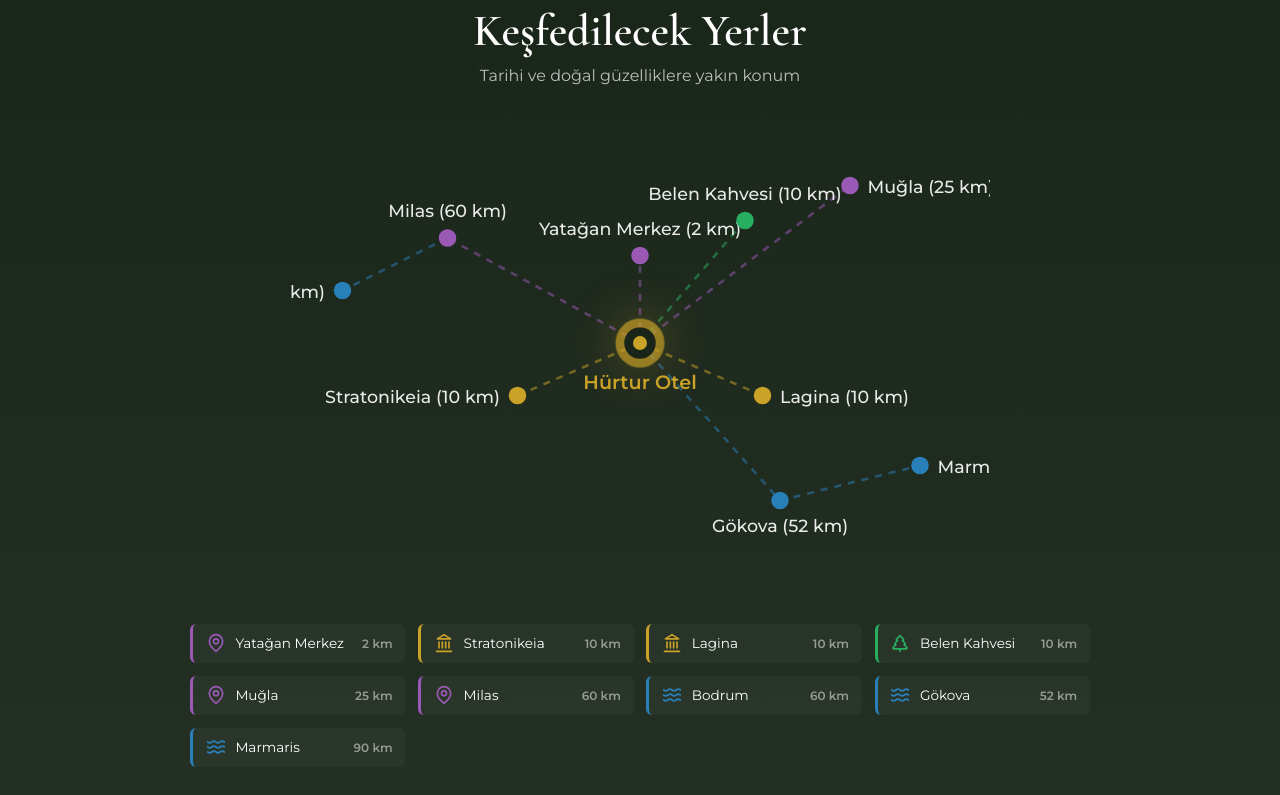
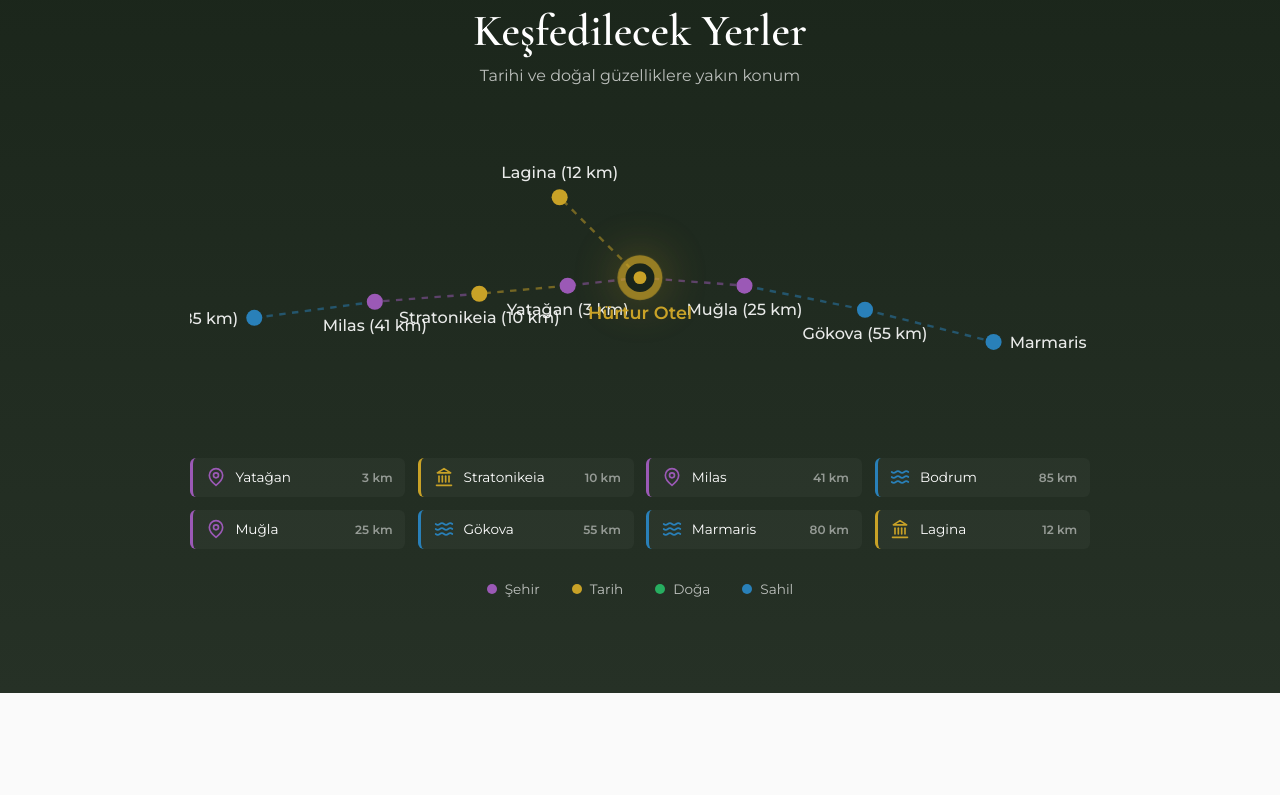
Before and after one commit to g360ai/hurtur-otel, a React (Create React App) app: page / in a window 1280 px wide. Shown: the part 3300-4095 px from the top of the page. Built offline with nearby package versions, Linux system fonts and the light colour scheme.

Commit message:
Update App.js

```diff
--- a/src/App.js
+++ b/src/App.js
@@ -41,15 +41,17 @@ const translations = {
       title: 'Keşfedilecek Yerler',
       subtitle: 'Tarihi ve doğal güzelliklere yakın konum',
       places: [
-        { name: 'Yatağan Merkez', distance: '2', type: 'city', x: 0, y: -50, labelPos: 'top', connectFrom: null },
-        { name: 'Stratonikeia', distance: '10', type: 'history', x: -70, y: 30, labelPos: 'left', connectFrom: null },
-        { name: 'Lagina', distance: '10', type: 'history', x: 70, y: 30, labelPos: 'right', connectFrom: null },
-        { name: 'Belen Kahvesi', distance: '10', type: 'nature', x: 60, y: -70, labelPos: 'top', connectFrom: null },
-        { name: 'Muğla', distance: '25', type: 'city', x: 120, y: -90, labelPos: 'right', connectFrom: null },
-        { name: 'Milas', distance: '60', type: 'city', x: -110, y: -60, labelPos: 'top', connectFrom: null },
-        { name: 'Bodrum', distance: '60', type: 'coast', x: -170, y: -30, labelPos: 'left', connectFrom: 5 },
-        { name: 'Gökova', distance: '52', type: 'coast', x: 80, y: 90, labelPos: 'bottom', connectFrom: null },
-        { name: 'Marmaris', distance: '90', type: 'coast', x: 160, y: 70, labelPos: 'right', connectFrom: 7 }
+        // BATI YOLU (Sol çizgi): Hürtur → Yatağan → Stratonikeia → Milas → Bodrum
+        { name: 'Yatağan', distance: '3', type: 'city', x: -45, y: 5, labelPos: 'bottom', connectFrom: null },
+        { name: 'Stratonikeia', distance: '10', type: 'history', x: -100, y: 10, labelPos: 'bottom', connectFrom: 0 },
+        { name: 'Milas', distance: '41', type: 'city', x: -165, y: 15, labelPos: 'bottom', connectFrom: 1 },
+        { name: 'Bodrum', distance: '85', type: 'coast', x: -240, y: 25, labelPos: 'left', connectFrom: 2 },
+        // DOĞU/GÜNEY YOLU (Sağ çizgi): Hürtur → Muğla → Gökova → Marmaris
+        { name: 'Muğla', distance: '25', type: 'city', x: 65, y: 5, labelPos: 'bottom', connectFrom: null },
+        { name: 'Gökova', distance: '55', type: 'coast', x: 140, y: 20, labelPos: 'bottom', connectFrom: 4 },
+        { name: 'Marmaris', distance: '80', type: 'coast', x: 220, y: 40, labelPos: 'right', connectFrom: 5 },
+        // AYRI NOKTA - Kuzeybatı
+        { name: 'Lagina', distance: '12', type: 'history', x: -50, y: -50, labelPos: 'top', connectFrom: null }
       ]
     },
     reviews: {
@@ -114,15 +116,17 @@ const translations = {
       title: 'Places to Explore',
       subtitle: 'Close to historical and natural beauties',
       places: [
-        { name: 'Yatağan Center', distance: '2', type: 'city', x: 0, y: -50, labelPos: 'top', connectFrom: null },
-        { name: 'Stratonikeia', distance: '10', type: 'history', x: -70, y: 30, labelPos: 'left', connectFrom: null },
-        { name: 'Lagina', distance: '10', type: 'history', x: 70, y: 30, labelPos: 'right', connectFrom: null },
-        { name: 'Belen Coffeehouse', distance: '10', type: 'nature', x: 60, y: -70, labelPos: 'top', connectFrom: null },
-        { name: 'Muğla', distance: '25', type: 'city', x: 120, y: -90, labelPos: 'right', connectFrom: null },
-        { name: 'Milas', distance: '60', type: 'city', x: -110, y: -60, labelPos: 'top', connectFrom: null },
-        { name: 'Bodrum', distance: '60', type: 'coast', x: -170, y: -30, labelPos: 'left', connectFrom: 5 },
-        { name: 'Gökova', distance: '52', type: 'coast', x: 80, y: 90, labelPos: 'bottom', connectFrom: null },
-        { name: 'Marmaris', distance: '90', type: 'coast', x: 160, y: 70, labelPos: 'right', connectFrom: 7 }
+        // WEST ROUTE (Left line): Hürtur → Yatağan → Stratonikeia → Milas → Bodrum
+        { name: 'Yatağan', distance: '3', type: 'city', x: -45, y: 5, labelPos: 'bottom', connectFrom: null },
+        { name: 'Stratonikeia', distance: '10', type: 'history', x: -100, y: 10, labelPos: 'bottom', connectFrom: 0 },
+        { name: 'Milas', distance: '41', type: 'city', x: -165, y: 15, labelPos: 'bottom', connectFrom: 1 },
+        { name: 'Bodrum', distance: '85', type: 'coast', x: -240, y: 25, labelPos: 'left', connectFrom: 2 },
+        // EAST/SOUTH ROUTE (Right line): Hürtur → Muğla → Gökova → Marmaris
+        { name: 'Muğla', distance: '25', type: 'city', x: 65, y: 5, labelPos: 'bottom', connectFrom: null },
+        { name: 'Gökova', distance: '55', type: 'coast', x: 140, y: 20, labelPos: 'bottom', connectFrom: 4 },
+        { name: 'Marmaris', distance: '80', type: 'coast', x: 220, y: 40, labelPos: 'right', connectFrom: 5 },
+        // SEPARATE POINT - Northwest
+        { name: 'Lagina', distance: '12', type: 'history', x: -50, y: -50, labelPos: 'top', connectFrom: null }
       ]
     },
     reviews: {
@@ -470,7 +474,7 @@ export default function HurturOtel() {
 
           <div className="location-wrapper">
             <div className="map-visual-new">
-              <svg viewBox="-200 -120 400 260" className="map-svg">
+              <svg viewBox="-280 -90 560 180" className="map-svg">
                 {/* Connection lines - zincirleme bağlantılar */}
                 {t.location.places.map((place, index) => {
                   const places = t.location.places;
@@ -1439,14 +1443,14 @@ export default function HurturOtel() {
 
         .map-visual-new {
           width: 100%;
-          max-width: 700px;
+          max-width: 900px;
           margin: 0 auto;
         }
 
         .map-svg {
           width: 100%;
           height: auto;
-          min-height: 380px;
+          min-height: 280px;
         }
 
         .map-line {
```
